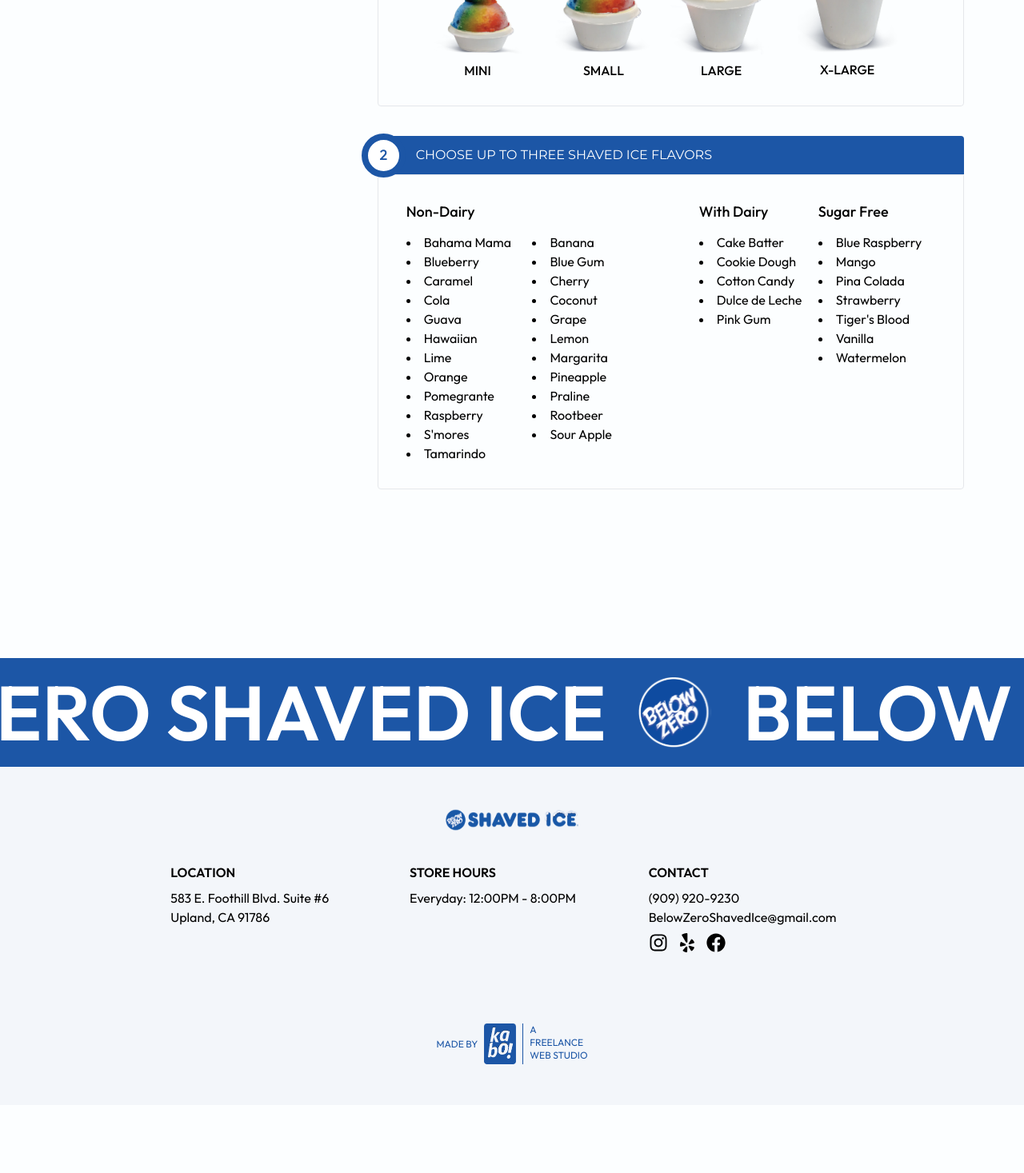
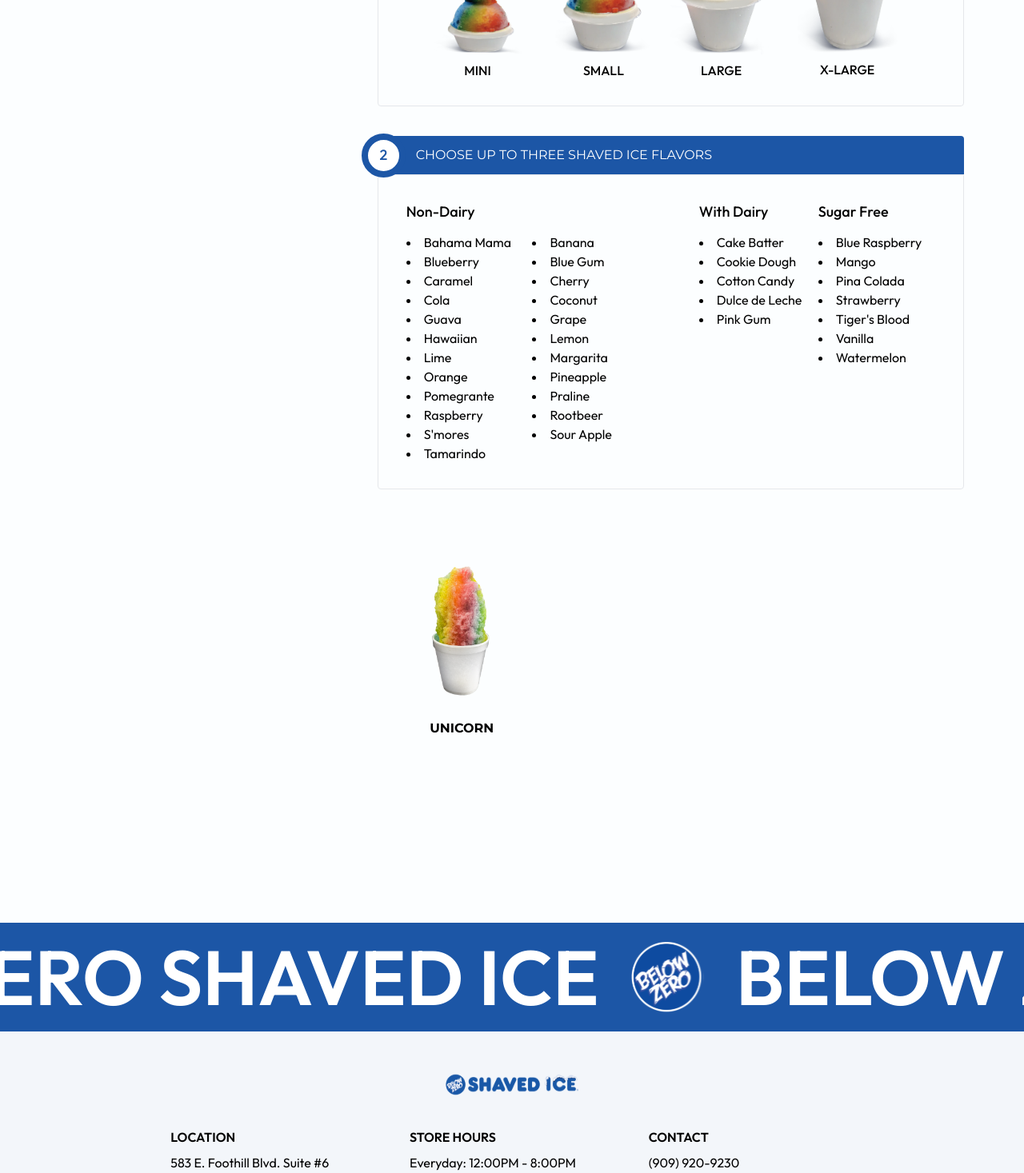
Before and after one commit to msclal/below-zero, a Next.js app: page /menu in a window 1280 px wide. Shown: the part 823-2290 px from the top of the page at 80% size. Before the commit the page ends 2205 px from the top, so only its background shows below. Built offline with nearby package versions, Linux system fonts and the light colour scheme.

Commit message:
added shavedice.js, subtext black, and moved chamango smooth to hs

```diff
--- a/public/data/combos.js
+++ b/public/data/combos.js
@@ -82,9 +82,4 @@
     description:
       "Cherry, Blue Gum, and Banana Shaved Ice with Cotton Candy Ice Cream",
   },
-  {
-    picture: "/product_pictures/combos/Unicorn/univorn.png",
-    name: "Unicorn",
-    description: "",
-  },
 ];
--- a/public/data/shakes.js
+++ b/public/data/shakes.js
@@ -1,10 +1,4 @@
 export const shakes = [
-  {
-    picture: "/product_pictures/shakes/Chamango/Chamango.webp",
-    name: "Chamango Smoothie",
-    description: "",
-    gif: "/product_pictures/shakes/Chamango/Chamango.webp",
-  },
   {
     picture: "/product_pictures/shakes/Chocolate1/Chocolate1.webp",
     name: "Chocolate",
--- /dev/null
+++ b/public/data/shavedice.js
@@ -0,0 +1,7 @@
+export const shavedice = [
+  {
+    picture: "/product_pictures/combos/Unicorn/univorn.png",
+    name: "Unicorn",
+    description: "",
+  },
+];
--- a/public/data/specialties.js
+++ b/public/data/specialties.js
@@ -16,6 +16,12 @@
     name: "Chamango",
     description: "",
     gif: "/product_pictures/specialties/Chamango/Chamango.webp",
+  },
+  {
+    picture: "/product_pictures/shakes/Chamango/Chamango.webp",
+    name: "Chamango Smoothie",
+    description: "",
+    gif: "/product_pictures/shakes/Chamango/Chamango.webp",
   },
   {
     picture: "/product_pictures/specialties/ChurroSundae/ChurroSundae.webp",
--- a/src/components/Menu/Menu.jsx
+++ b/src/components/Menu/Menu.jsx
@@ -5,6 +5,7 @@
 import { combos } from "../../../public/data/combos";
 import { shakes } from "../../../public/data/shakes";
 import { specialties } from "../../../public/data/specialties";
+import { shavedice } from "../../../public/data/shavedice";
 import IceCream from "@/components/Menu/StepIceCream";
 import Syrups from "@/components/Menu/StepSyrup";
 import Sizes from "@/components/Menu/StepSizes";
@@ -170,9 +171,12 @@
                     refreshing flavor in every bite
                   </div>
                 </div>
-                <div className="space-y-[5%] pb-[28%] pt-[5%]">
+                <div className="space-y-[5%] pt-[5%]">
                   <Sizes step="1" />
                   <Syrups step="2" />
+                </div>
+                <div className="space-y-[5%] pb-[28%] pt-[5%]">
+                  <MenuItems data={shavedice} />
                 </div>
               </div>
             )}
@@ -295,7 +299,7 @@
                     to delight your taste buds
                   </div>
                 </div>
-                <div className="space-y-[5%] pb-[3%] pt-[5%]">
+                <div className="space-y-[5%] pb-[28%] pt-[5%]">
                   <MenuItemsWithDialog data={specialties} />
                 </div>
               </div>
--- a/tailwind.config.js
+++ b/tailwind.config.js
@@ -57,7 +57,7 @@
           filter: "#E8EFFA",
         },
         text: {
-          subtext: "#575757",
+          subtext: "#1E1E1E",
         },
         border: "#CFCFCF",
       },
```
